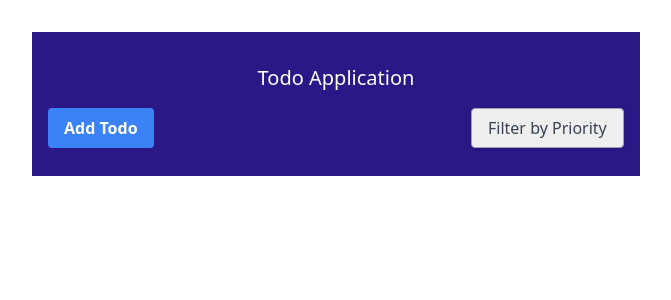
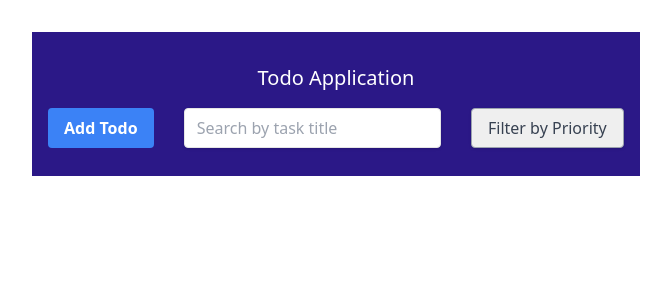
Before and after one commit to RuhulAmin3/todo-application, a React (Vite) app: page / in a window 1280 px wide. Shown: the top 300 px of the page, without its empty margins (304-975 px from the left). Built offline with nearby package versions, Linux system fonts and the light colour scheme.

Commit message:
search functionality done

```diff
--- a/src/components/TodoList.tsx
+++ b/src/components/TodoList.tsx
@@ -22,11 +22,20 @@ const TodoList = () => {
     }
   };
 
+  const searchByTitle = (todo: TodoType) => {
+    if (todo.title.toLowerCase().includes(states?.searchText.toLowerCase())) {
+      return true;
+    }
+  };
+
   return (
     <>
-      {states?.todoList?.filter(filterByPriority).map((todo: TodoType) => (
-        <TodoItem todo={todo} key={todo.id} />
-      ))}
+      {states?.todoList
+        ?.filter(filterByPriority)
+        .filter(searchByTitle)
+        .map((todo: TodoType) => (
+          <TodoItem todo={todo} key={todo.id} />
+        ))}
     </>
   );
 };
--- a/src/context/actions/index.ts
+++ b/src/context/actions/index.ts
@@ -4,6 +4,7 @@ import {
   EDIT_TODO,
   FILTER_TODO,
   LOAD_TODO,
+  SEARCH_TODO,
 } from "@/constants/actionTypes";
 import { TodoType } from "../intialState";
 
@@ -47,7 +48,7 @@ export const searchTodo =
   (searchText: string) =>
   (dispatch: (arg0: { type: string; payload: string }) => void) => {
     dispatch({
-      type: FILTER_TODO,
+      type: SEARCH_TODO,
       payload: searchText,
     });
   };
--- a/src/pages/Home.tsx
+++ b/src/pages/Home.tsx
@@ -3,7 +3,7 @@ import Button from "@/components/Button";
 import Modal from "@/components/Modal";
 import TodoList from "@/components/TodoList";
 import { GlobalContext } from "@/context/Provider";
-import { filterTodo, loadTodo } from "@/context/actions";
+import { filterTodo, loadTodo, searchTodo } from "@/context/actions";
 import { Priority } from "@/context/intialState";
 import { useContext, useEffect, useState } from "react";
 
@@ -20,6 +20,10 @@ const Home = () => {
     }
   }, []);
 
+  const handleChange = (value: string) => {
+    searchTodo(value)(dispatch);
+  };
+
   const handleFilter = (priority: string) => {
     filterTodo(priority)(dispatch);
   };
@@ -27,7 +31,7 @@ const Home = () => {
   return (
     <div className="text-white bg-[#2B1887] w-1/2 m-auto p-4">
       <h3 className="text-xl font-medium p-4">Todo Application </h3>
-      <div className="flex justify-between">
+      <div className="flex justify-between gap-3">
         <Button
           type="button"
           className="flex px-4 py-2 mb-3"
@@ -35,6 +39,12 @@ const Home = () => {
         >
           Add Todo
         </Button>
+        <input
+          name="searchText"
+          onChange={(e) => handleChange(e.target.value)}
+          className="shadow appearance-none border rounded mb-3 px-3 text-gray-700 leading-tight focus:shadow-outline"
+          placeholder="Search by task title"
+        />
         <select
           required
           name="priority"
```
